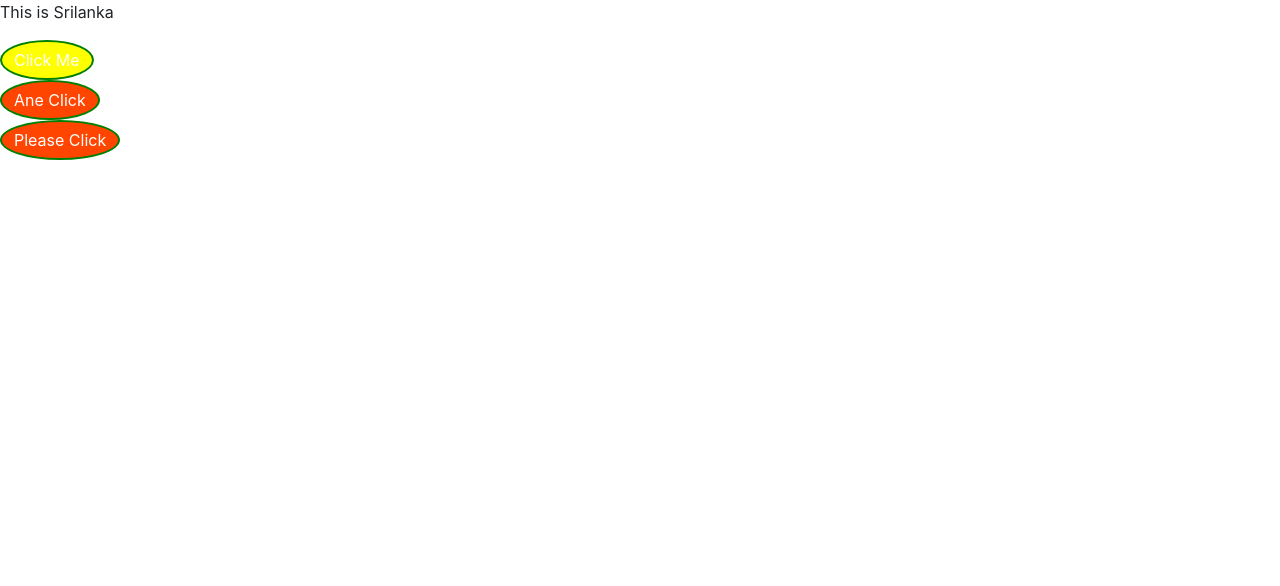
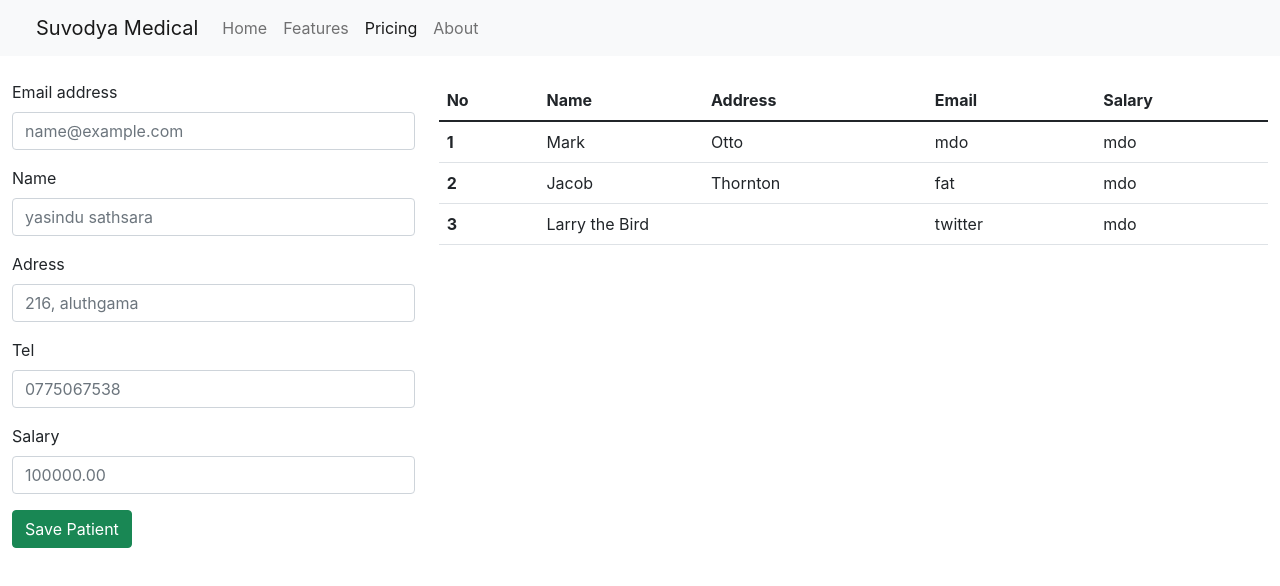
Before and after one commit to yasindu1997/dilini-react-demo, a React (Create React App) app: page / in a window 1280 px wide. Shown: the top 586 px of the page. Built offline with nearby package versions, Linux system fonts and the light colour scheme.

Commit message:
state finished

```diff
--- a/src/App.js
+++ b/src/App.js
@@ -1,12 +1,11 @@
 import logo from './logo.svg';
 import './App.css';
 import Home from './Pages/Home/Home';
-import About from './Pages/About/About';
 
 function App() {
   return (
     <div>
-      <About />
+      <Home />
     </div>
   );
 }
--- a/src/Pages/Home/Home.js
+++ b/src/Pages/Home/Home.js
@@ -1,8 +1,14 @@
 import './Home.css'
 import Navbar from '../../components/NavBar/Navbar';
 import './Home.css'
+import { useState } from 'react';
 
 function Home() {
+
+    const [email, setEmail] = useState('');
+    const [name, setName] = useState('');
+    const [salary, setSalary] = useState(0);
+
     return (
         <div className='container-fluid'>
             <div className='row'>
@@ -28,7 +34,7 @@ function Home() {
                 <div className='col-4 mt-4'>
                     <div class="mb-3">
                         <label for="exampleFormControlInput1" class="form-label">Email address</label>
-                        <input type="email" class="form-control" id="exampleFormControlInput1" placeholder="name@example.com" />
+                        <input type="email" class="form-control" id="exampleFormControlInput1" placeholder="name@example.com" value={email} onChange={(e) => { setEmail(e.value) }} />
                     </div>
                     <div class="mb-3">
                         <label for="exampleFormControlInput1" class="form-label">Name</label>
```
